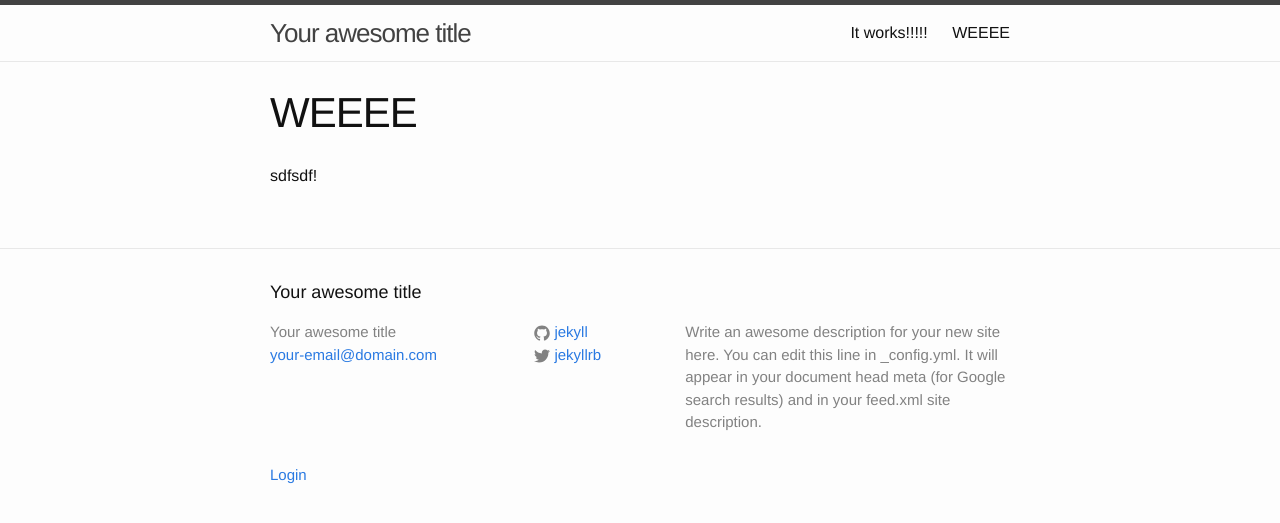
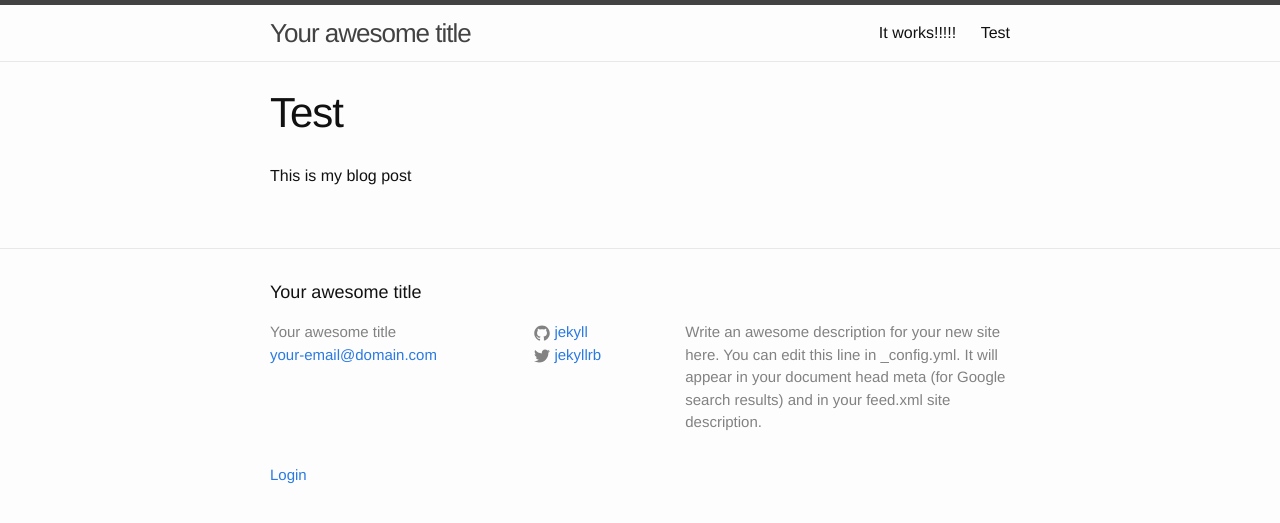
Before and after one commit to masonforest/windows98, a Jekyll site: the page built from index.md, in a window 1280 px wide. Shown: the top 523 px of the page. Built offline with Jekyll 4.4.1, drawn with Linux system fonts in a browser that asks for light colours; nearby versions of some CDN libraries.

Commit message:
Windows 98 - Update

```diff
--- a/index.md
+++ b/index.md
@@ -1,5 +1,5 @@
 ---
 layout: post
-title: WEEEE
+title: Test
 ---
-sdfsdf!
+This is my blog post
```
